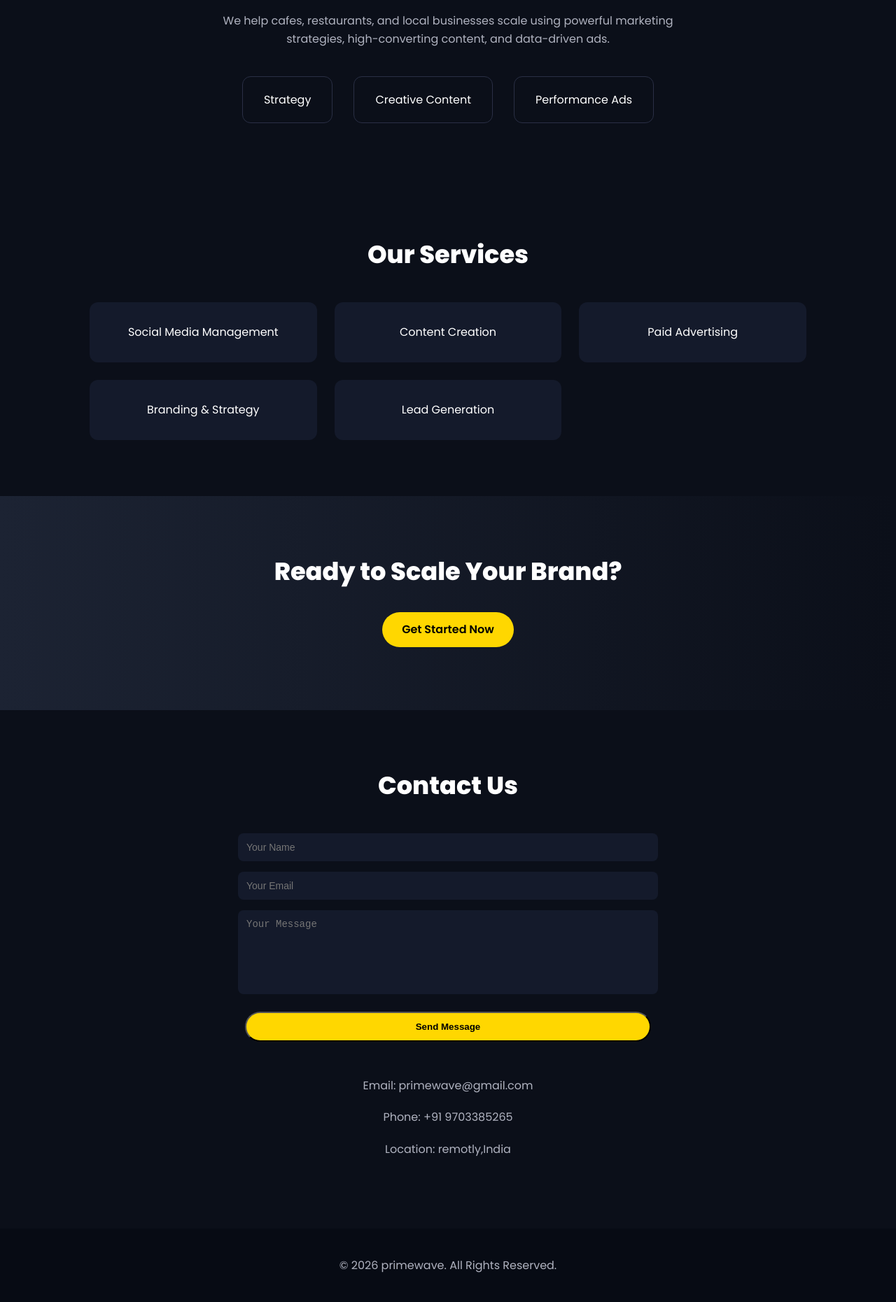
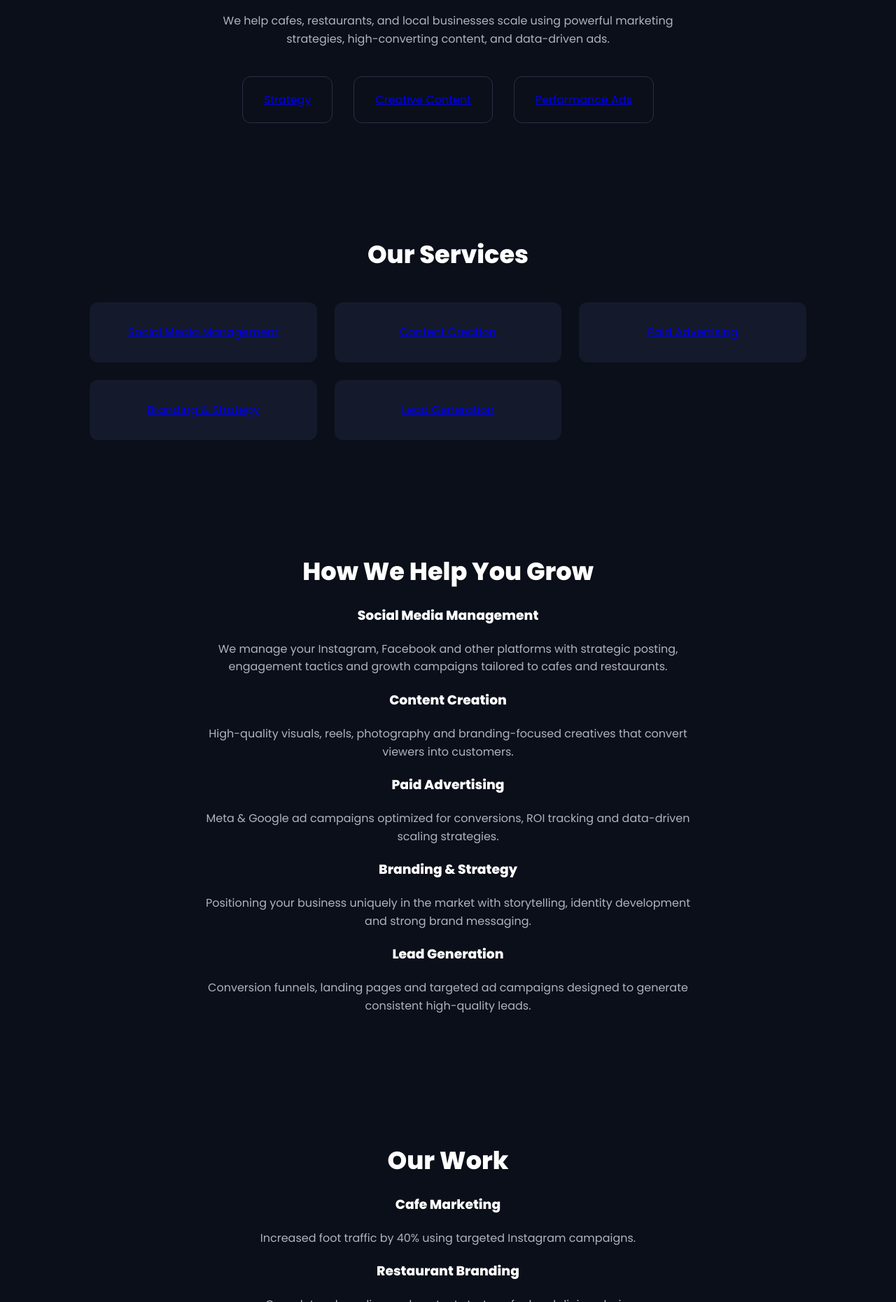
Before and after one commit to wdev00-lgtm/primewave, a website: page public/index.html in a window 1280 px wide. Shown: the part 939-2800 px from the top of the page at 70% size. Drawn offline with nearby package versions, Linux system fonts and the light colour scheme.

Commit message:
Update index.html
up to to dated

```diff
--- a/public/index.html
+++ b/public/index.html
@@ -36,24 +36,78 @@
             marketing strategies, high-converting content, and data-driven ads.
         </p>
 
-        <div class="about-icons">
-            <div class="icon-card">Strategy</div>
-            <div class="icon-card">Creative Content</div>
-            <div class="icon-card">Performance Ads</div>
-        </div>
+     <div class="about-icons">
+    <a href="#branding" class="icon-card">Strategy</a>
+    <a href="#content" class="icon-card">Creative Content</a>
+    <a href="#ads" class="icon-card">Performance Ads</a>
+</div>
+
     </section>
 
     <!-- SERVICES -->
     <section class="services">
         <h2>Our Services</h2>
-        <div class="service-grid">
-            <div class="card">Social Media Management</div>
-            <div class="card">Content Creation</div>
-            <div class="card">Paid Advertising</div>
-            <div class="card">Branding & Strategy</div>
-            <div class="card">Lead Generation</div>
+     <div class="service-grid">
+    <a href="#social" class="card">Social Media Management</a>
+    <a href="#content" class="card">Content Creation</a>
+    <a href="#ads" class="card">Paid Advertising</a>
+    <a href="#branding" class="card">Branding & Strategy</a>
+    <a href="#leadgen" class="card">Lead Generation</a>
+</div>
+
+    </section>
+    <!-- DETAILED SERVICES -->
+<section id="service-details" class="service-details reveal">
+    <h2>How We Help You Grow</h2>
+
+    <div class="detail-block" id="social">
+        <h3>Social Media Management</h3>
+        <p>We manage your Instagram, Facebook and other platforms with strategic posting, engagement tactics and growth campaigns tailored to cafes and restaurants.</p>
+    </div>
+
+    <div class="detail-block" id="content">
+        <h3>Content Creation</h3>
+        <p>High-quality visuals, reels, photography and branding-focused creatives that convert viewers into customers.</p>
+    </div>
+
+    <div class="detail-block" id="ads">
+        <h3>Paid Advertising</h3>
+        <p>Meta & Google ad campaigns optimized for conversions, ROI tracking and data-driven scaling strategies.</p>
+    </div>
+
+    <div class="detail-block" id="branding">
+        <h3>Branding & Strategy</h3>
+        <p>Positioning your business uniquely in the market with storytelling, identity development and strong brand messaging.</p>
+    </div>
+
+    <div class="detail-block" id="leadgen">
+        <h3>Lead Generation</h3>
+        <p>Conversion funnels, landing pages and targeted ad campaigns designed to generate consistent high-quality leads.</p>
+    </div>
+</section>
+
+    <!-- PORTFOLIO SECTION -->
+<section id="portfolio" class="portfolio reveal">
+    <h2>Our Work</h2>
+
+    <div class="portfolio-grid">
+        <div class="portfolio-card">
+            <h3>Cafe Marketing</h3>
+            <p>Increased foot traffic by 40% using targeted Instagram campaigns.</p>
         </div>
-    </section>
+
+        <div class="portfolio-card">
+            <h3>Restaurant Branding</h3>
+            <p>Complete rebranding and content strategy for local dining chain.</p>
+        </div>
+
+        <div class="portfolio-card">
+            <h3>Ad Campaign Results</h3>
+            <p>Generated 5X ROI using Meta & Google paid advertising.</p>
+        </div>
+    </div>
+</section>
+
 
     <!-- CTA SECTION -->
     <section class="cta">
```
